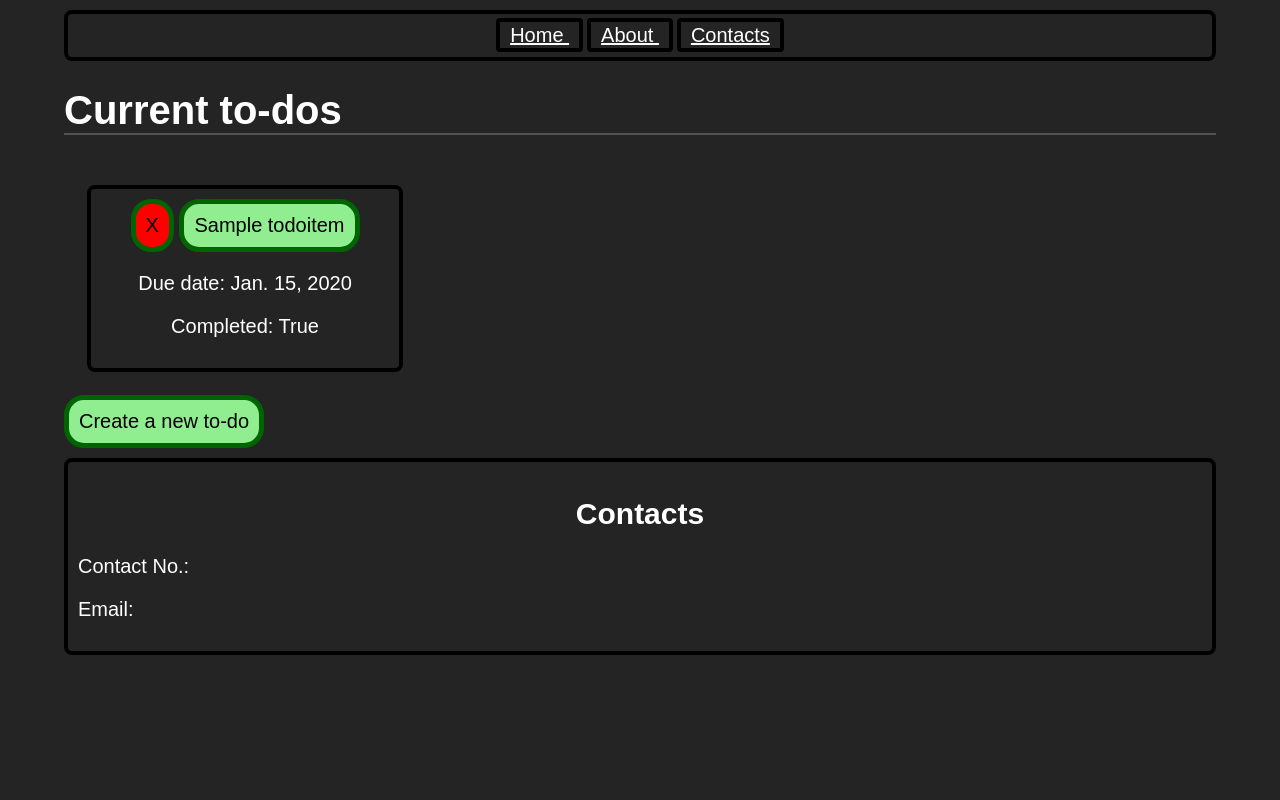
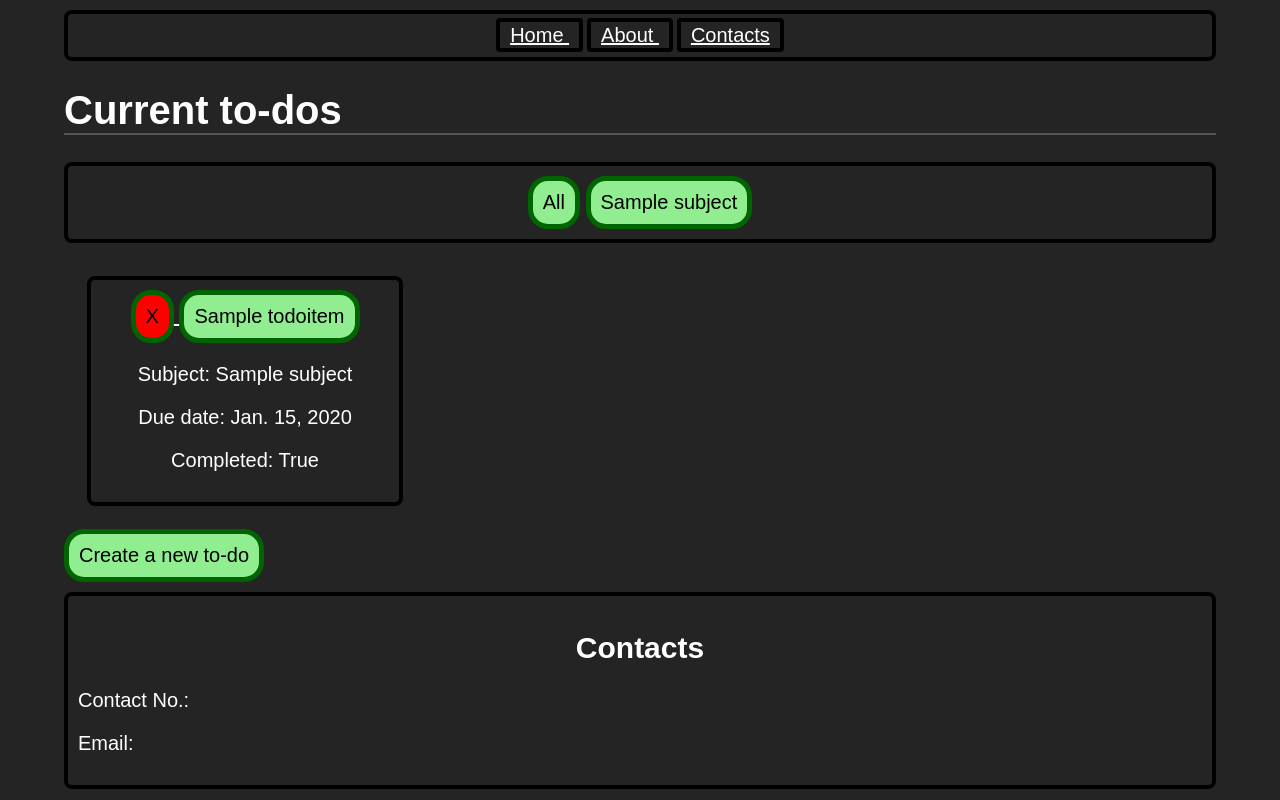
Before and after one commit to ngngka1/django_todo_app, a Django app: page /todo/ in a window 1280 px wide. Run offline with Django 5.2, Linux system fonts and the light colour scheme; tables that the repository leaves empty hold one stand-in row (values such as "Sample post").

Commit message:
improved forms, added filtering, subjects for todos

```diff
--- a/storefront/settings.py
+++ b/storefront/settings.py
@@ -37,6 +37,7 @@ INSTALLED_APPS = [
     'django.contrib.contenttypes',
     'django.contrib.messages',
     'django.contrib.staticfiles',
+    'django.contrib.sessions',
     'todo',
     'debug_toolbar',
 ]
--- a/templates/todo_home.html
+++ b/templates/todo_home.html
@@ -22,20 +22,30 @@
     </head>
     <body>
         <h1>Current to-dos</h1>
+        <section class="rounded-section">
+            <a href="{% url 'todo-home' %}"><button>All</button></a>
+            {% for subject in subjects %}
+                <!-- question mark is used for key word argument (?query=xxx) etc. -->
+                <a href="{% url 'todo-home' %}?q={{subject.name}}"><button>{{subject.name}}</button></a>
+            {% endfor %}
+        </section>
         <section>
             <div class="todo-items-div">
                 {% for todo in todos %}
                     <div class="rounded-section todo-item">
-                        <button onclick="changeURL('delete-todo/{{todo.id}}')" style="text-align: right; background-color: red">
-                        X
-                        </button>
-                        <button onclick="changeURL('modify-todo/{{todo.id}}')">{{todo.title}}</button><br>
+                        <a href="{% url 'delete-todo' todo.id %}">
+                            <button style="text-align: right; background-color: red">X</button>
+                        </a>
+                        <a href="{% url 'modify-todo' todo.id %}">
+                            <button>{{todo.title}}</button><br>
+                        </a>
+                        <p>Subject: {{todo.subject}} </p>
                         <p>Due date: {{todo.due_date}}</p>
                         <p>Completed: {{todo.completed}}</p>
                     </div>
                 {% endfor %}
             </div>
-            <button onclick="changeURL('create-todo')">Create a new to-do</button><br>
+            <a href="{% url 'create-todo' %}"><button>Create a new to-do</button><br></a>
         </section>
     </body>
 </html>
--- a/todo/admin.py
+++ b/todo/admin.py
@@ -1,5 +1,6 @@
 from django.contrib import admin
-from .models import ToDoItem
+from .models import ToDoItem, Subject
 
 # Register your models here.
 admin.site.register(ToDoItem)
+admin.site.register(Subject)
--- a/todo/forms.py
+++ b/todo/forms.py
@@ -5,4 +5,4 @@ class ToDoItemForm(forms.ModelForm):
     class Meta:
         model = ToDoItem
         # exclude = ['is_urgent', 'modifying']
-        fields = ['title', 'due_date', 'completed']
+        fields = ['subject', 'title', 'due_date', 'completed']
--- a/todo/models.py
+++ b/todo/models.py
@@ -3,9 +3,15 @@ import datetime
 
 # Create your models here.
 
-# To extract data from database, we have to use Django's query API
+class Subject(models.Model):
+    name = models.CharField(max_length=200)
+
+    def __str__(self) -> str:
+        return str(self.name)
+
 class ToDoItem(models.Model):
     title = models.CharField(max_length=200)
+    subject = models.ForeignKey(Subject, on_delete=models.SET_NULL, null=True)
     due_date = models.DateField(default=datetime.date.today)
     completed = models.BooleanField(default=False)
     # is_urgent = models.BooleanField(default=False)
--- a/todo/urls.py
+++ b/todo/urls.py
@@ -2,7 +2,7 @@ from django.urls import path
 from . import views
 
 urlpatterns = [
-    path('', views.show_home_page),
+    path('', views.show_home_page, name="todo-home"),
     path('create-todo/', views.create_todo, name="create-todo"),
     path('modify-todo/<str:pk>/', views.modify_todo, name="modify-todo"),
     path('delete-todo/<str:pk>/', views.delete_todo, name="delete-todo"),
--- a/todo/views.py
+++ b/todo/views.py
@@ -1,17 +1,21 @@
 from django.shortcuts import render, redirect
 from django.http import HttpResponse
 from django.urls import reverse
-from .models import ToDoItem
+from .models import ToDoItem, Subject
 from .forms import ToDoItemForm
 import django.contrib.messages
 import datetime
 
 def show_home_page(request):
-    global modifying_todo
-    todos = ToDoItem.objects.all()
+    q = request.GET.get('q') if request.GET.get('q') is not None else ""
+    if q:
+        todos = ToDoItem.objects.filter(subject__name__icontains=q)
+    else:
+        todos = ToDoItem.objects.all()
+    subjects = Subject.objects.all()
     if not todos.exists():
         todos = None
-    return render(request, 'todo_home.html', {"todos": todos})
+    return render(request, 'todo_home.html', {"todos": todos, "subjects": subjects})
 
 def create_todo(request):
     todo = None
```
Also changed, not shown: templates/manage_todos.html (deleted, +0 -30 lines), todo/migrations/0001_initial.py, todo/migrations/0002_alter_todoitem_subject.py.
